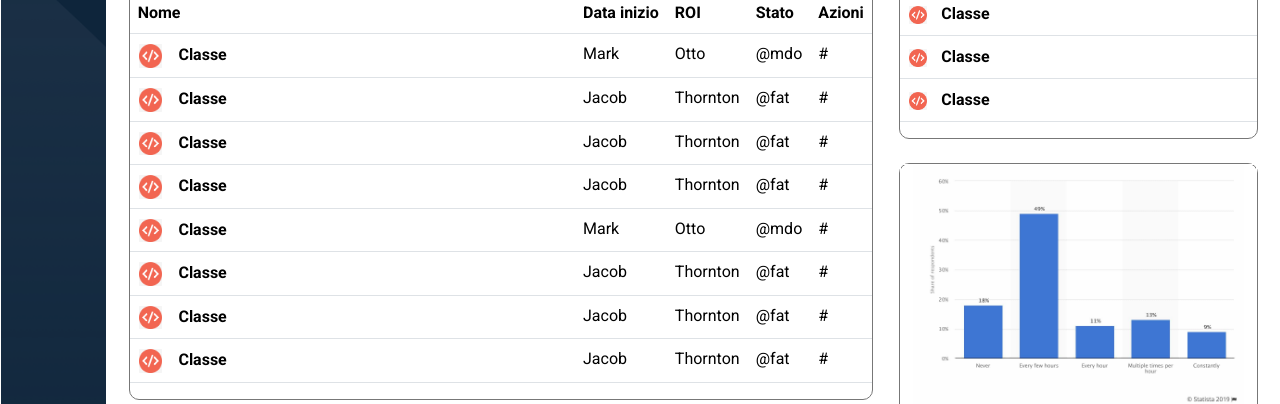
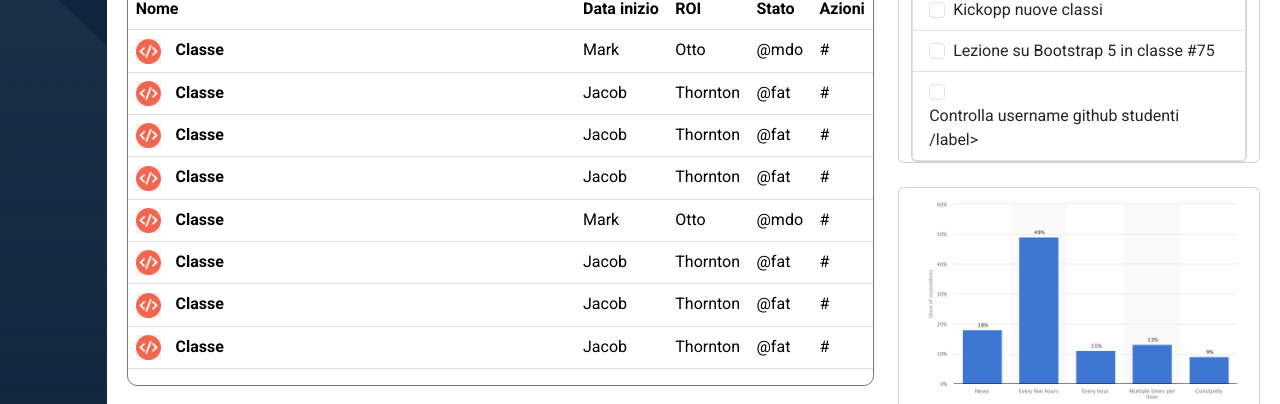
Before and after one commit to ElonaHoxhaj96/html-css-bootstrap-dashboard, a plain HTML site: page index.html in a window 1280 px wide. Shown: the part 223-627 px from the top of the page. Drawn offline with nearby package versions, Linux system fonts and the light colour scheme.

Commit message:
TODO checklist

```diff
--- a/index.html
+++ b/index.html
@@ -253,41 +253,32 @@
                         </div>
                         <!--TODO-->
                         <div class="col-lg-4 col-md-12 col-sm-12">
-                            <div class="col-12 justify-content-start">
-                                <h2>Todo</h2>
-                                <table class="table">
-                                    <tbody>
-                                        <!--1-->
-                                        <tr>
-                                            <th scope="row">
-                                                <div class="col-1"><img src="img/class-avatar.jpg" alt=""></div>
-                                                <div class="col-8">Classe</div>
-                                            </th>
-
-                                        </tr>
-                                        <!--2-->
-                                        <tr>
-                                            <th scope="row">
-                                                <div class="col-1"><img src="img/class-avatar.jpg" alt=""></div>
-                                                <div class="col-8">Classe</div>
-                                            </th>
-
-                                        </tr>
-                                       <!--3-->
-                                       <tr>
-                                            <th scope="row">
-                                                <div class="col-1"><img src="img/class-avatar.jpg" alt=""></div>
-                                                <div class="col-8">Classe</div>
-                                            </th>
-
-                                        </tr>
-                                    </tbody>
-                                </table>
+                            <div class="row card">
+                                <div class="col-12">
+                                    <h2>Todo</h2>
+                                </div>
+                                <div class="col-12">
+                                    <div class="col-12 card">
+                                        <ul class="list-group">
+                                            <li class="list-group-item">
+                                              <input class="form-check-input me-1" type="checkbox" value="" id="firstCheckbox">
+                                              <label class="form-check-label" for="firstCheckbox">Kickopp nuove classi</label>
+                                            </li>
+                                            <li class="list-group-item">
+                                              <input class="form-check-input me-1" type="checkbox" value="" id="secondCheckbox">
+                                              <label class="form-check-label" for="secondCheckbox">Lezione su Bootstrap 5 in classe #75</label>
+                                            </li>
+                                            <li class="list-group-item">
+                                              <input class="form-check-input me-1" type="checkbox" value="" id="thirdCheckbox">
+                                              <label class="form-check-label" for="thirdCheckbox">  Controlla username github studenti /label>
+                                            </li>
+                                        </ul>
+                                    </div>
+                                </div>
                             </div>
-
                             <br>
                             <!--Utenti attivi-->
-                            <div class="col-12 justify-content-start ">
+                            <div class="col-12 card">
                                <div class="row">
                                     <div class="col-12"><img src="img/stats.jpeg" alt=""></div>
                                     <div class="col-12"><h3>Utenti attivi</h3></div>
@@ -329,9 +320,13 @@
                                         </table>
                                     </div>
                                 </div>
-                        </div>
+                            </div>
 
-                            </div>
+
+
+
+
+
 
 
                         </div>
--- a/style.css
+++ b/style.css
@@ -8,11 +8,6 @@
 img{
     width: 100%;
 }
-/*DEBUG*/
-[class*="col-"] {
-    border: solid 0.1rem white;
-}
-
 /*SETTING NAV*/
 
 #right-menu{
@@ -40,7 +35,7 @@ nav a{
 
 #menu-left{
     background-color: #0e253b;
-    min-height: 100vh;
+    min-height: 100%;
     background-image: url(img/sidebar-bg.png);
     padding: 0;
     position: relative;
```
